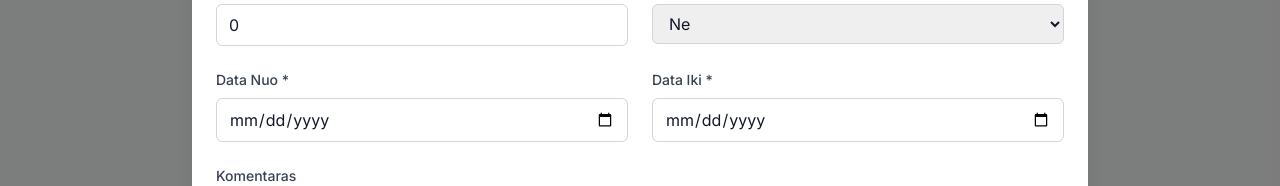
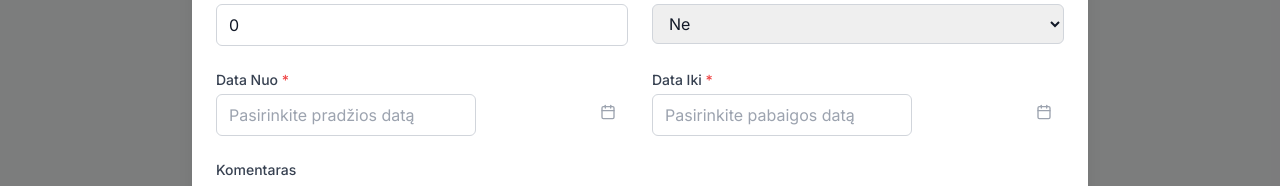
Before and after one commit to rentcas-pixel/piksel-base, a Next.js app: page / in a window 1280 px wide. Both pictures are taken after typing "2020-01-15", "2020-01-15" into the empty fields and a click on the button "+ Pridėti". Shown: the part 424-610 px from the top of the page. Built offline with nearby package versions, Linux system fonts and the light colour scheme; no server answers; the database is empty.

Commit message:
Fix calendar functionality in both modals: 1) Install react-datepicker for better date handling, 2) Create CustomDatePicker component with proper validation, 3) Update AddOrderModal to use new date picker with min/max date constraints

```diff
--- a/components/AddOrderModal.tsx
+++ b/components/AddOrderModal.tsx
@@ -1,8 +1,9 @@
 'use client'
 
 import { useState } from 'react'
-import { X, Calendar, FileText, AlertCircle } from 'lucide-react'
+import { X, FileText, AlertCircle } from 'lucide-react'
 import { Order } from '../types/order'
+import CustomDatePicker from './DatePicker'
 
 interface AddOrderModalProps {
   isOpen: boolean
@@ -17,8 +18,8 @@ export default function AddOrderModal({ isOpen, onClose, onSave, activeTab }: Ad
     agentura: '',
     tipas: activeTab === 'bendras' ? 'ekranai' : activeTab,
     patvirtinta: false,
-    dataNuo: '',
-    dataIki: '',
+    dataNuo: null,
+    dataIki: null,
     mediaGautas: false,
     galutineKaina: 0,
     saskaitaIssiusta: false,
@@ -41,6 +42,8 @@ export default function AddOrderModal({ isOpen, onClose, onSave, activeTab }: Ad
 
     const newOrder = {
       ...formData,
+      dataNuo: formData.dataNuo ? formData.dataNuo.toISOString().split('T')[0] : '',
+      dataIki: formData.dataIki ? formData.dataIki.toISOString().split('T')[0] : '',
       saskaitosId: orderNo,
       atnaujinta: new Date().toISOString()
     }
@@ -196,28 +199,23 @@ export default function AddOrderModal({ isOpen, onClose, onSave, activeTab }: Ad
           {/* Row 3: Data nuo, Data iki */}
           <div className="grid grid-cols-1 md:grid-cols-2 gap-6">
             <div>
-              <label className="block text-sm font-medium text-gray-700 mb-2">
-                Data Nuo *
-              </label>
-              <input
-                type="date"
+              <CustomDatePicker
+                selected={formData.dataNuo}
+                onChange={(date) => handleInputChange('dataNuo', date)}
+                label="Data Nuo"
                 required
-                value={formData.dataNuo}
-                onChange={(e) => handleInputChange('dataNuo', e.target.value)}
-                className="w-full px-3 py-2 border border-gray-300 rounded-md focus:outline-none focus:ring-1 focus:ring-blue-500 focus:border-blue-500"
+                placeholderText="Pasirinkite pradžios datą"
               />
             </div>
 
             <div>
-              <label className="block text-sm font-medium text-gray-700 mb-2">
-                Data Iki *
-              </label>
-              <input
-                type="date"
+              <CustomDatePicker
+                selected={formData.dataIki}
+                onChange={(date) => handleInputChange('dataIki', date)}
+                label="Data Iki"
                 required
-                value={formData.dataIki}
-                onChange={(e) => handleInputChange('dataIki', e.target.value)}
-                className="w-full px-3 py-2 border border-gray-300 rounded-md focus:outline-none focus:ring-1 focus:ring-blue-500 focus:border-blue-500"
+                placeholderText="Pasirinkite pabaigos datą"
+                minDate={formData.dataNuo}
               />
             </div>
           </div>
--- /dev/null
+++ b/components/DatePicker.tsx
@@ -0,0 +1,55 @@
+'use client'
+
+import React from 'react'
+import DatePicker from 'react-datepicker'
+import { Calendar } from 'lucide-react'
+import 'react-datepicker/dist/react-datepicker.css'
+
+interface DatePickerProps {
+  selected: Date | null
+  onChange: (date: Date | null) => void
+  placeholderText?: string
+  label?: string
+  required?: boolean
+  minDate?: Date
+  maxDate?: Date
+}
+
+export default function CustomDatePicker({
+  selected,
+  onChange,
+  placeholderText = "Pasirinkite datą",
+  label,
+  required = false,
+  minDate,
+  maxDate
+}: DatePickerProps) {
+  return (
+    <div>
+      {label && (
+        <label className="block text-sm font-medium text-gray-700 mb-1">
+          {label} {required && <span className="text-red-500">*</span>}
+        </label>
+      )}
+      <div className="relative">
+        <DatePicker
+          selected={selected}
+          onChange={onChange}
+          dateFormat="yyyy-MM-dd"
+          placeholderText={placeholderText}
+          minDate={minDate}
+          maxDate={maxDate}
+          className="w-full px-3 py-2 border border-gray-300 rounded-md focus:outline-none focus:ring-2 focus:ring-blue-500"
+          popperClassName="z-50"
+          popperPlacement="bottom-start"
+          showYearDropdown
+          showMonthDropdown
+          dropdownMode="select"
+          yearDropdownItemNumber={10}
+          scrollableYearDropdown
+        />
+        <Calendar className="absolute right-3 top-2.5 h-4 w-4 text-gray-400 pointer-events-none" />
+      </div>
+    </div>
+  )
+}
```
Also changed, not shown: package.json (+8 -6 lines), 1 other file (tests, documents, lock files or other folders).
